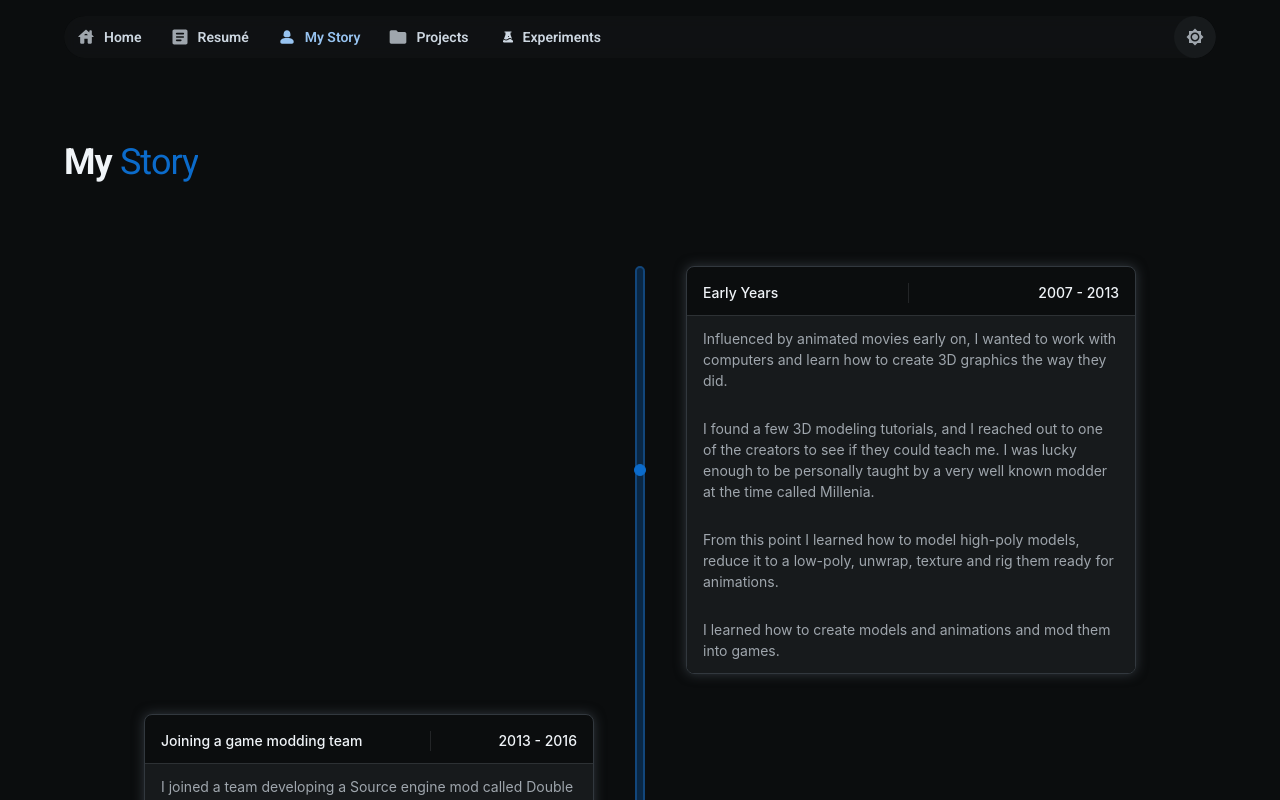
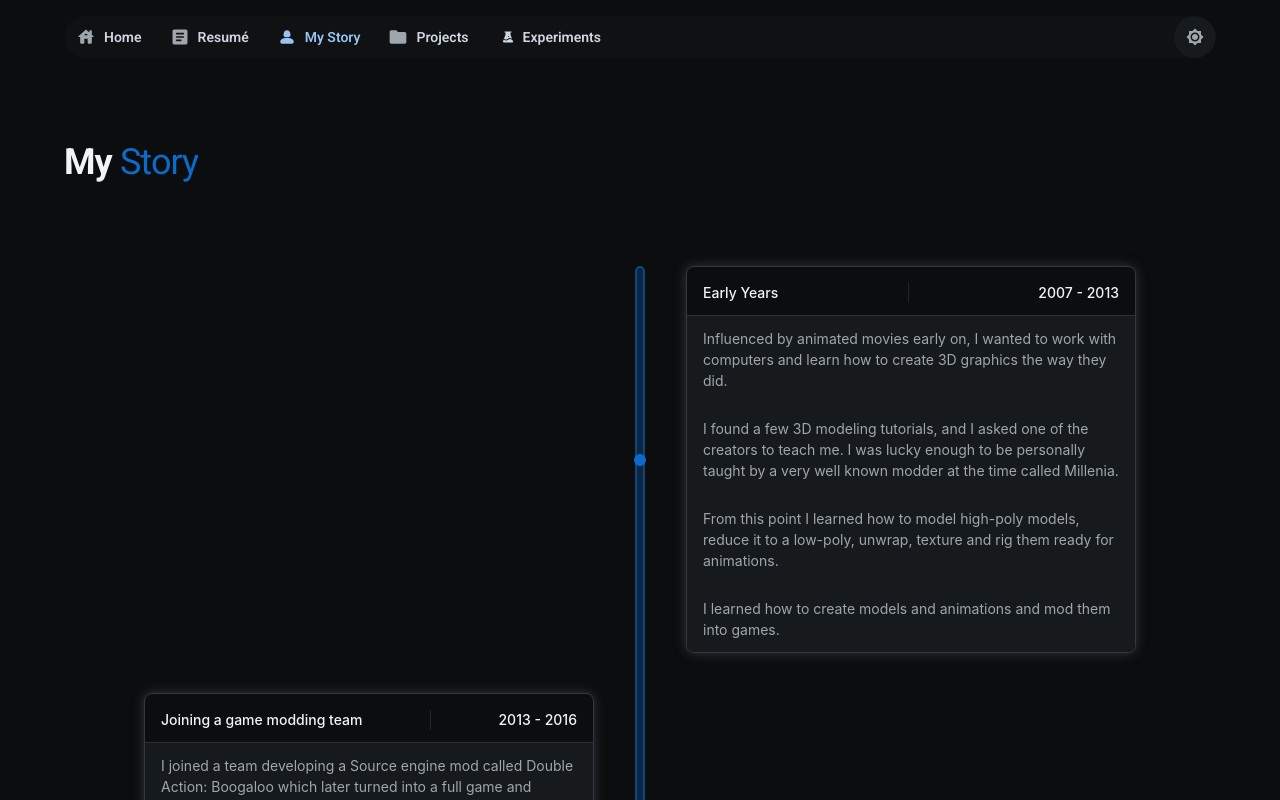
Before and after one commit to sindre-gangeskar/nextjs-portfolio, a Next.js app: page /my-story in a window 1280 px wide. Shown: the top 800 px of the page. Built offline with nearby package versions, Linux system fonts and the light colour scheme.

Commit message:
Correct typing in symmary

```diff
--- a/components/my-story/TimelineSummary.tsx
+++ b/components/my-story/TimelineSummary.tsx
@@ -7,7 +7,7 @@ export default function TimelineSummary() {
 				title="Early Years"
 				description={[
 					"Influenced by animated movies early on, I wanted to work with computers and learn how to create 3D graphics the way they did. ",
-					"I found a few 3D modeling tutorials, and I reached out to one of the creators to see if they could teach me. I was lucky enough to be personally taught by a very well known modder at the time called Millenia. ", "From this point I learned how to model high-poly models, reduce it to a low-poly, unwrap, texture and rig them ready for animations.", "I learned how to create models and animations and mod them into games."
+					"I found a few 3D modeling tutorials, and I asked one of the creators to teach me. I was lucky enough to be personally taught by a very well known modder at the time called Millenia. ", "From this point I learned how to model high-poly models, reduce it to a low-poly, unwrap, texture and rig them ready for animations.", "I learned how to create models and animations and mod them into games."
 				]}
 				timeline={{ from: "2007", to: "2013" }}
 			/>
```
